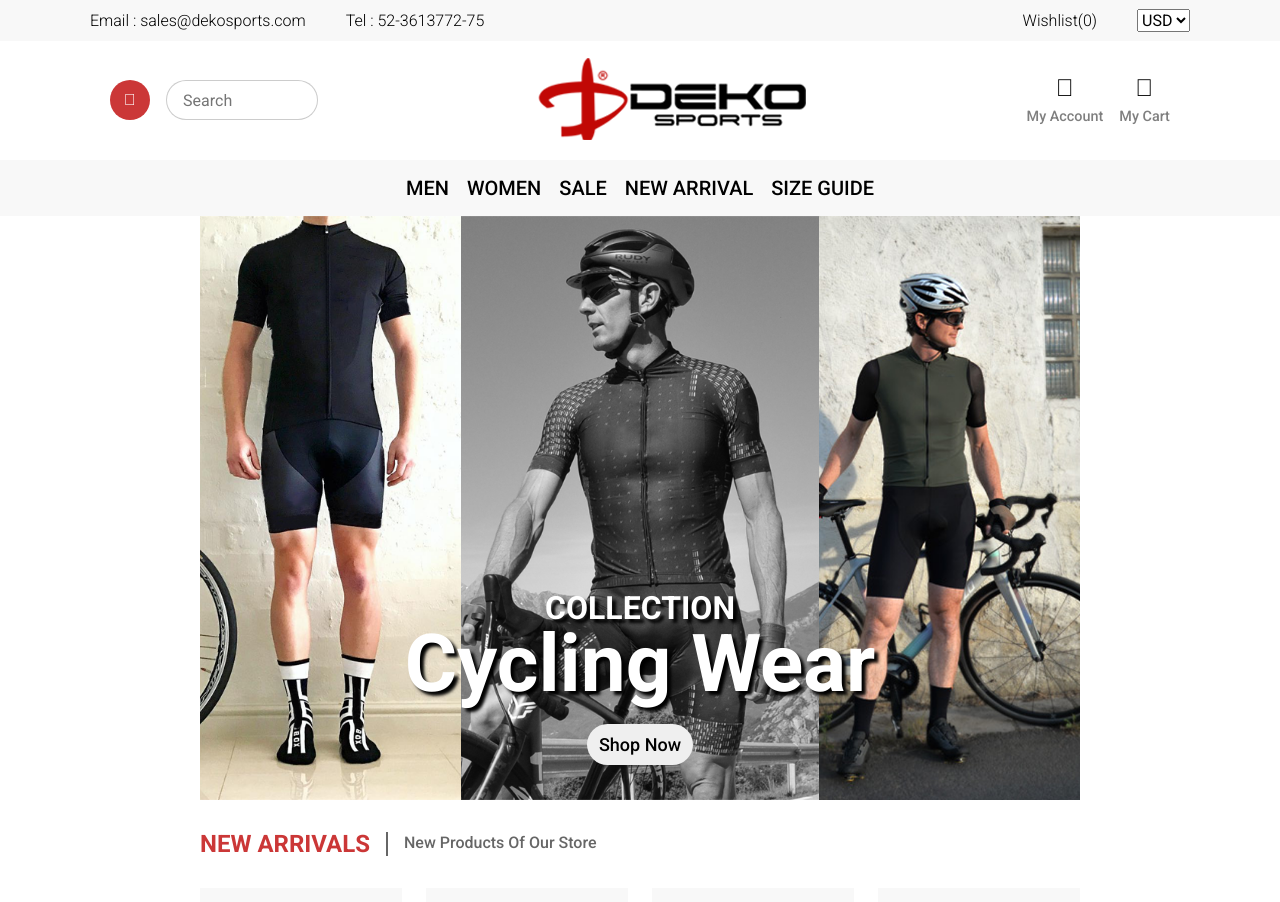
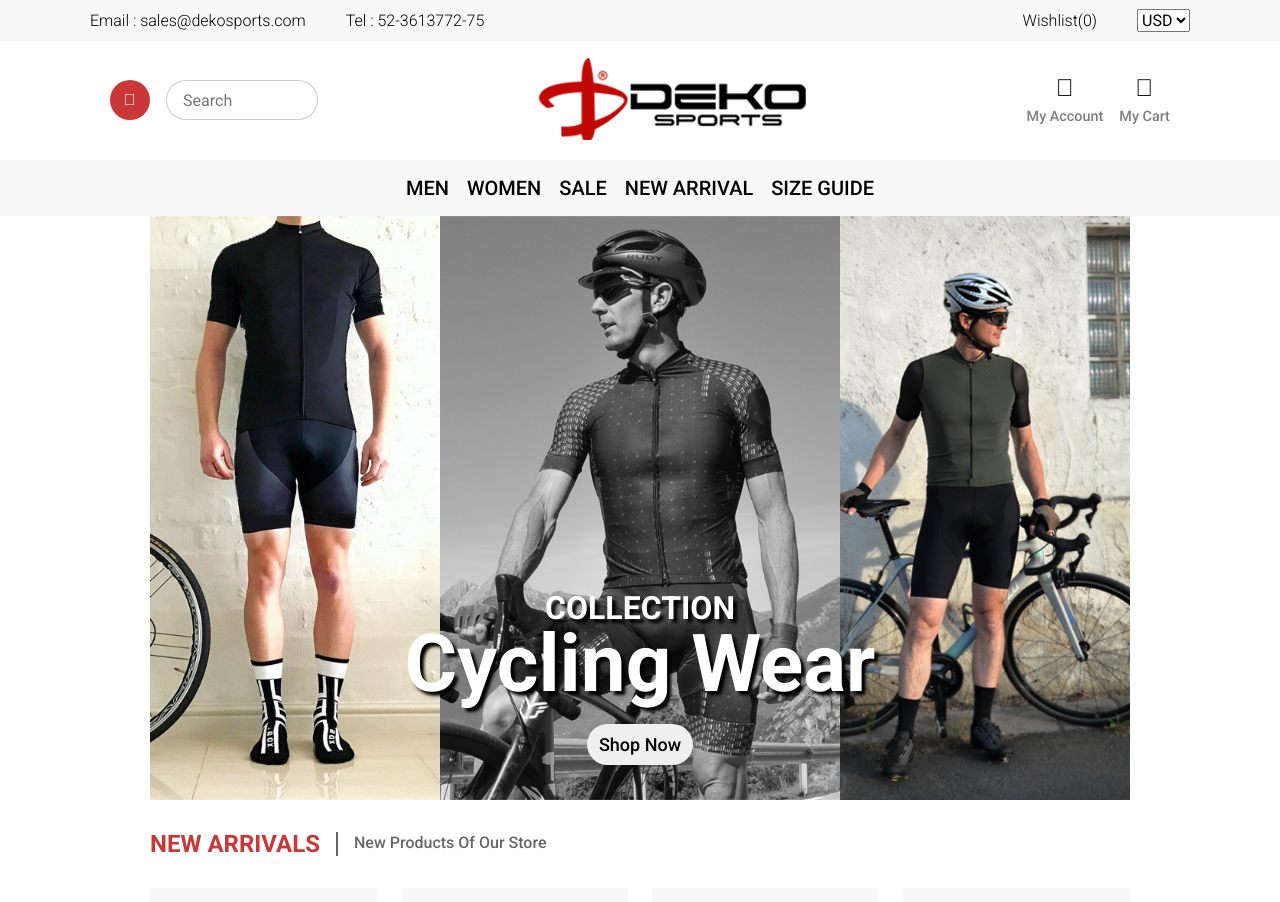
Before and after one commit to AZMSHA/deko-sports, a React (Vite) app: page / in a window 1280 px wide. Shown: the top 902 px of the page. Built offline with nearby package versions, Linux system fonts and the light colour scheme.

Commit message:
done with banners section

```diff
--- a/src/Pages/Home.css
+++ b/src/Pages/Home.css
@@ -1,3 +1,5 @@
 #home {
   grid-column: content;
+  display: grid;
+  gap: 2rem;
 }
--- a/src/Pages/Home.jsx
+++ b/src/Pages/Home.jsx
@@ -3,6 +3,7 @@ import ProductsSection from "../components/Home/ProductsSection";
 import PropTypes from "prop-types";
 import "./Home.css";
 import { useState, useEffect } from "react";
+import Banners from "../components/Home/Banners";
 
 function Home(props) {
   const [products, setProducts] = useState([]);
@@ -52,6 +53,7 @@ function Home(props) {
         subheading={"new products of our store"}
         products={products}
       />
+      <Banners />
       <ProductsSection
         title={"featured products"}
         subheading={"featured products of our store"}
--- a/src/components/Home/ProductsSection.css
+++ b/src/components/Home/ProductsSection.css
@@ -1,7 +1,7 @@
 .products-section-title {
   display: flex;
   gap: 1rem;
-  padding: 2rem 0rem;
+  padding-bottom: 2rem;
 }
 
 .products-section-title .section-title {
--- a/src/index.css
+++ b/src/index.css
@@ -32,7 +32,7 @@
 
 #root {
   display: grid;
-  grid-template-columns: [page-start] 200px [content-start] 1fr [content-end] 200px [page-end];
+  grid-template-columns: [page-start] 150px [content-start] 1fr [content-end] 150px [page-end];
 }
 
 input,
@@ -117,3 +117,7 @@ select {
   text-decoration: none;
   color: inherit;
 }
+
+img {
+  user-select: none;
+}
```
